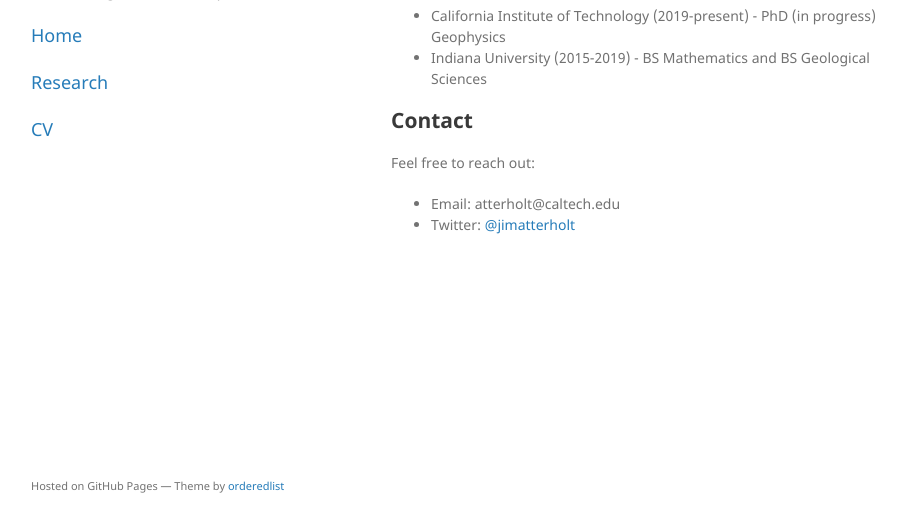
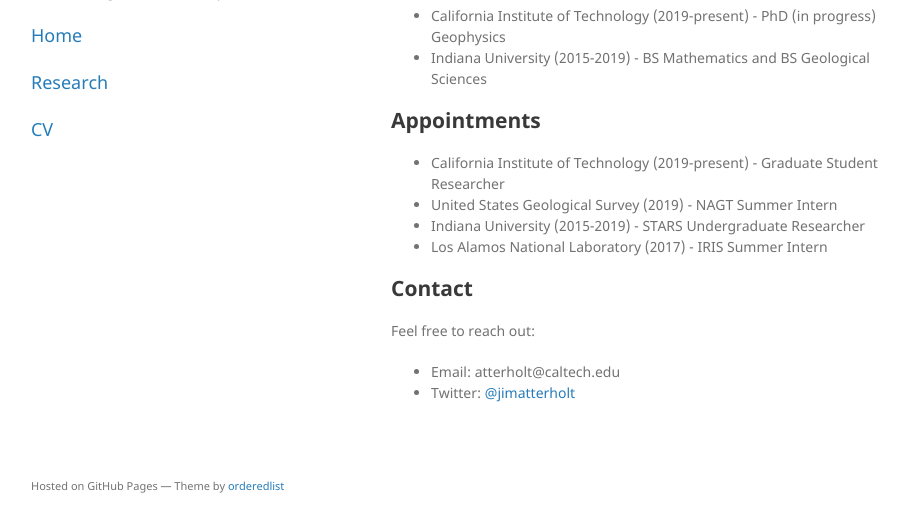
Before and after one commit to atterholt/atterholt.github.io, a Jekyll site: the page built from index.md, in a window 1280 px wide, cut to the strip 335-867 px from the top of the page. Shown: the whole strip, without its empty margins (179-1087 px from the left). Built offline with Jekyll 4.4.1, drawn with Linux system fonts in a browser that asks for light colours; our own code applies the rules of GitHub Pages for plain Markdown files.

Commit message:
Update index.md

```diff
--- a/index.md
+++ b/index.md
@@ -11,6 +11,13 @@
 *   California Institute of Technology (2019-present) - PhD (in progress) Geophysics
 *   Indiana University (2015-2019) - BS Mathematics and BS Geological Sciences
 
+## Appointments
+
+*   California Institute of Technology (2019-present) - Graduate Student Researcher
+*   United States Geological Survey (2019) - NAGT Summer Intern
+*   Indiana University (2015-2019) - STARS Undergraduate Researcher
+*   Los Alamos National Laboratory (2017) - IRIS Summer Intern
+
 ## Contact
 
 Feel free to reach out:
```
